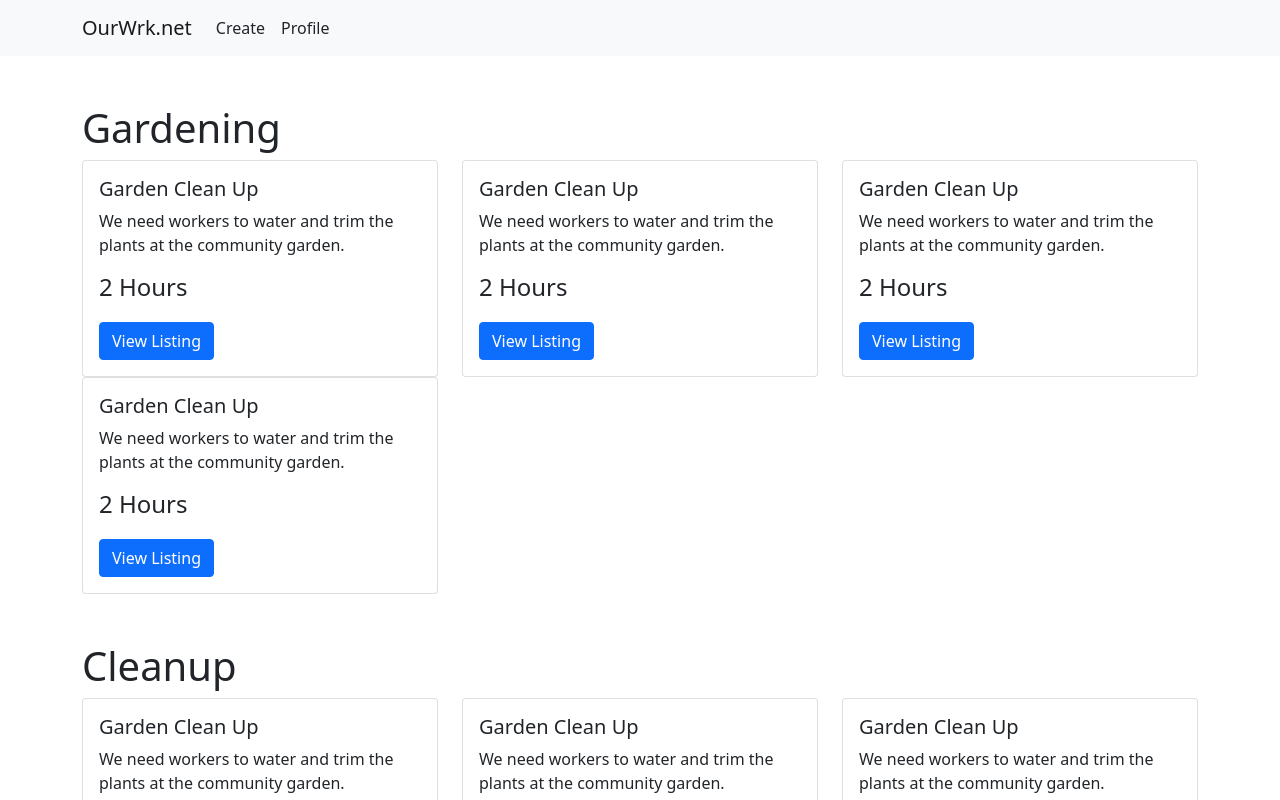
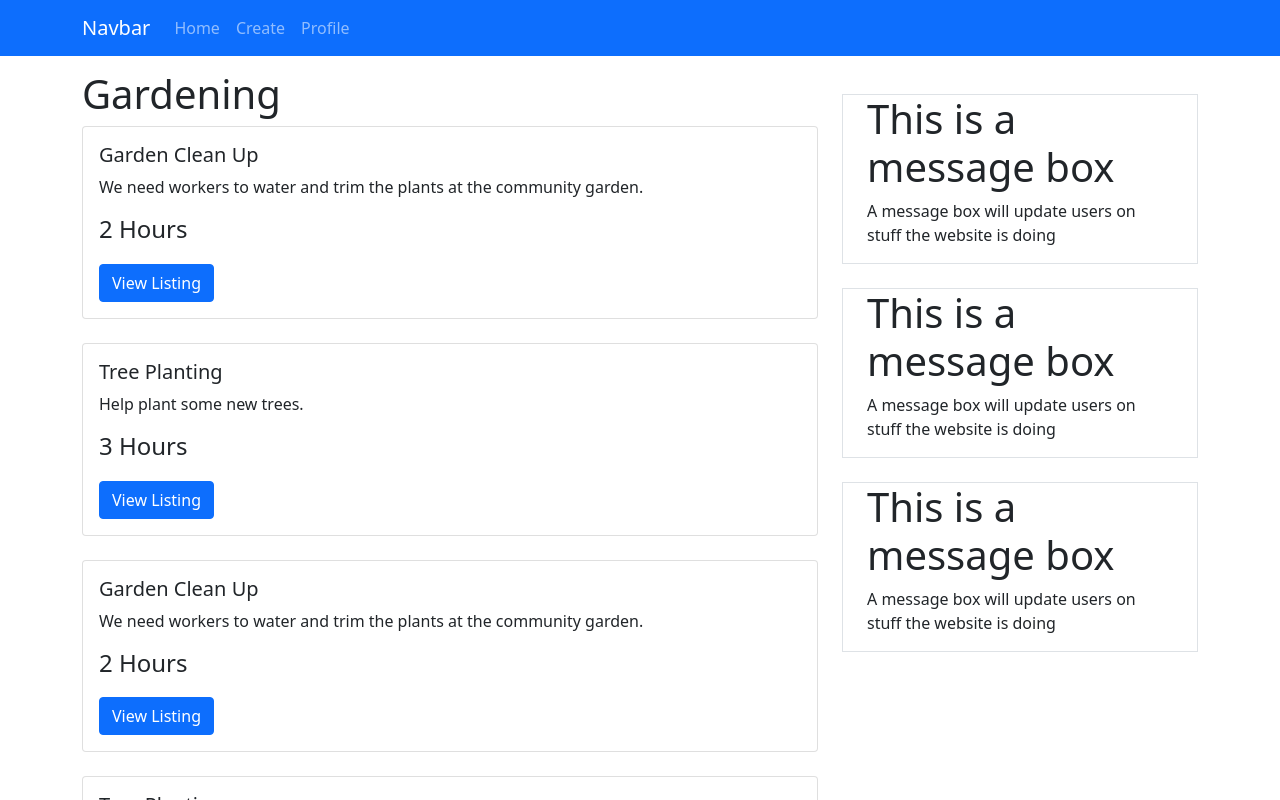
Before and after one commit to joshuapopp17/ourwrk, a React (Create React App) app: page / in a window 1280 px wide. Shown: the top 800 px of the page. Built offline with nearby package versions, Linux system fonts and the light colour scheme.

Commit message:
added all the screens we need, navbar is a but meh

```diff
--- a/package.json
+++ b/package.json
@@ -11,6 +11,8 @@
     "react-bootstrap": "^2.2.1",
     "react-dom": "^17.0.2",
     "react-icons": "^4.3.1",
+    "react-router-bootstrap": "^0.25.0",
+    "react-router-dom": "^6.2.2",
     "react-scripts": "5.0.0",
     "web-vitals": "^2.1.4"
   },
--- a/src/App.js
+++ b/src/App.js
@@ -1,14 +1,30 @@
 import './App.css';
-import ListingContainer from './components/ListingContainer';
 import NavBar from './components/NavBar';
+import {
+  BrowserRouter as Router,
+  Route,
+  Routes,
+} from "react-router-dom";
+import CreateScreen from './screens/CreateScreen';
+import ExpandedScreen from './screens/ExpandedScreen';
+import HomeScreen from './screens/HomeScreen';
+import ProfileScreen from './screens/ProfileScreen';
 
 
 function App() {
   return (
-    <div>
+    <div style={{padding: "70px"}}>
       <NavBar />
-      <ListingContainer category={"Gardening"}/>
-      <ListingContainer category={"Cleanup"}/>
+      <Router>
+        {/* A <Switch> looks through its children <Route>s and
+            renders the first one that matches the current URL. */}
+          <Routes>
+            <Route path="/create" element={<CreateScreen />}/>
+            <Route path="/listing" element={<ExpandedScreen />}/>
+            <Route path="/profile" element={<ProfileScreen />}/>
+            <Route path="/" element={<HomeScreen />}/>
+          </Routes>
+    </Router>
     </div>
   );
 }
--- a/src/components/Listing.js
+++ b/src/components/Listing.js
@@ -3,7 +3,7 @@ import { Card, Button } from 'react-bootstrap'
 
 function Listing({title, description, hours}) {
   return (
-    <Card>
+    <Card className="mb-4">
         <Card.Body>
           <Card.Title>{title}</Card.Title>
           <Card.Text>
--- a/src/components/ListingContainer.js
+++ b/src/components/ListingContainer.js
@@ -1,25 +1,20 @@
 import React from 'react'
-import { Container, Row, Col } from 'react-bootstrap'
+import { Container } from 'react-bootstrap'
 import Listing from './Listing'
 
 function ListingContainer({category}) {
   return (
-    <Container fluid="md" className="mt-5">
+    <Container className="p-0 mb-5">
           <h1>{category}</h1>
-            <Row>
-              <Col sm={4}>
-                <Listing title={"Garden Clean Up"} description="We need workers to water and trim the plants at the community garden." hours={2}/>
-              </Col>
-              <Col sm={4}>
-                <Listing title={"Garden Clean Up"} description="We need workers to water and trim the plants at the community garden." hours={2}/>
-              </Col>
-              <Col sm={4}>
-                <Listing title={"Garden Clean Up"} description="We need workers to water and trim the plants at the community garden." hours={2}/>
-              </Col>
-              <Col sm={4}>
-                <Listing title={"Garden Clean Up"} description="We need workers to water and trim the plants at the community garden." hours={2}/>
-              </Col>
-            </Row>
+          <Listing title={"Garden Clean Up"} description="We need workers to water and trim the plants at the community garden. " hours={2}/>
+          <Listing title={"Tree Planting"} description="Help plant some new trees." hours={3}/>
+          <Listing title={"Garden Clean Up"} description="We need workers to water and trim the plants at the community garden. " hours={2}/>
+          <Listing title={"Tree Planting"} description="Help plant some new trees." hours={3}/>
+          <Listing title={"Garden Clean Up"} description="We need workers to water and trim the plants at the community garden. " hours={2}/>
+          <Listing title={"Tree Planting"} description="Help plant some new trees." hours={3}/>
+
+          <Listing title={"Garden Clean Up"} description="We need workers to water and trim the plants at the community garden. " hours={2}/>
+          <Listing title={"Tree Planting"} description="Help plant some new trees." hours={3}/>
     </Container>
   )
 }
--- /dev/null
+++ b/src/components/MessageBox.js
@@ -0,0 +1,13 @@
+import React from 'react'
+import { Container } from 'react-bootstrap'
+
+function MessageBox() {
+  return (
+    <Container className={"border mt-4 mb-4"} >
+        <h1>This is a message box</h1>
+        <p>A message box will update users on stuff the website is doing</p>
+    </Container>
+  )
+}
+
+export default MessageBox
--- a/src/components/NavBar.js
+++ b/src/components/NavBar.js
@@ -3,22 +3,16 @@ import { Navbar, Nav, Container } from 'react-bootstrap';
 
 function NavBar() {
   return (
-    <Navbar bg="light" variant="light" expand="lg">
+    <Navbar className="fixed-top" bg="primary" variant="dark">
     <Container>
-    <Navbar.Brand href="#home">OurWrk.net</Navbar.Brand>
-    <Navbar.Toggle aria-controls="basic-navbar-nav" />
-    <Navbar.Collapse id="basic-navbar-nav">
-      <Nav className="me-auto ">
-        <Nav.Link className='text-dark'  href="#home">
-            Create
-        </Nav.Link>
-        <Nav.Link className='text-dark'  href="#home">
-            Profile
-        </Nav.Link>
-      </Nav>
-    </Navbar.Collapse>
-  </Container>
-</Navbar>
+    <Navbar.Brand href="#home">Navbar</Navbar.Brand>
+    <Nav className="me-auto">
+      <Nav.Link href="/">Home</Nav.Link>
+      <Nav.Link href="/create">Create</Nav.Link>
+      <Nav.Link href="/profile">Profile</Nav.Link>
+    </Nav>
+    </Container>
+  </Navbar>
   )
 }
 
--- a/src/index.css
+++ b/src/index.css
@@ -5,6 +5,7 @@
 
 body {
   margin: 0;
+
   font-family: -apple-system, BlinkMacSystemFont, "Segoe UI", "Roboto", "Oxygen",
     "Ubuntu", "Cantarell", "Fira Sans", "Droid Sans", "Helvetica Neue",
     sans-serif;
--- /dev/null
+++ b/src/screens/CreateScreen.js
@@ -0,0 +1,12 @@
+import React from 'react'
+import { Container } from 'react-bootstrap'
+
+function CreateScreen() {
+  return (
+      <Container>
+            <div>CreateScreen</div>
+      </Container>
+  )
+}
+
+export default CreateScreen
--- /dev/null
+++ b/src/screens/ExpandedScreen.js
@@ -0,0 +1,12 @@
+import React from 'react'
+import { Container } from 'react-bootstrap'
+
+function ExpandedScreen() {
+  return (
+      <Container>
+            <div>ExpandedScreen</div>
+      </Container>
+  )
+}
+
+export default ExpandedScreen
--- /dev/null
+++ b/src/screens/HomeScreen.js
@@ -0,0 +1,23 @@
+import React from 'react'
+import { Col, Row, Container } from 'react-bootstrap';
+import ListingContainer from '../components/ListingContainer.js'
+import MessageBox from '../components/MessageBox';
+
+function HomeScreen() {
+  return (
+    <Container>
+    <Row>
+      <Col sm={8} >
+        <ListingContainer category={"Gardening"}/>
+      </Col>
+      <Col sm={4}>
+        <MessageBox />
+        <MessageBox />
+        <MessageBox />
+      </Col>
+    </Row>
+  </Container>
+  )
+}
+
+export default HomeScreen
--- /dev/null
+++ b/src/screens/ProfileScreen.js
@@ -0,0 +1,12 @@
+import React from 'react'
+import { Container } from 'react-bootstrap'
+
+function ProfileScreen() {
+  return (
+      <Container>
+            <div>ProfileScreen</div>
+      </Container>
+  )
+}
+
+export default ProfileScreen
```
Also changed, not shown: src/components/AdBox.js (added, +12 -0 lines), 1 other file (tests, documents, lock files or other folders).
